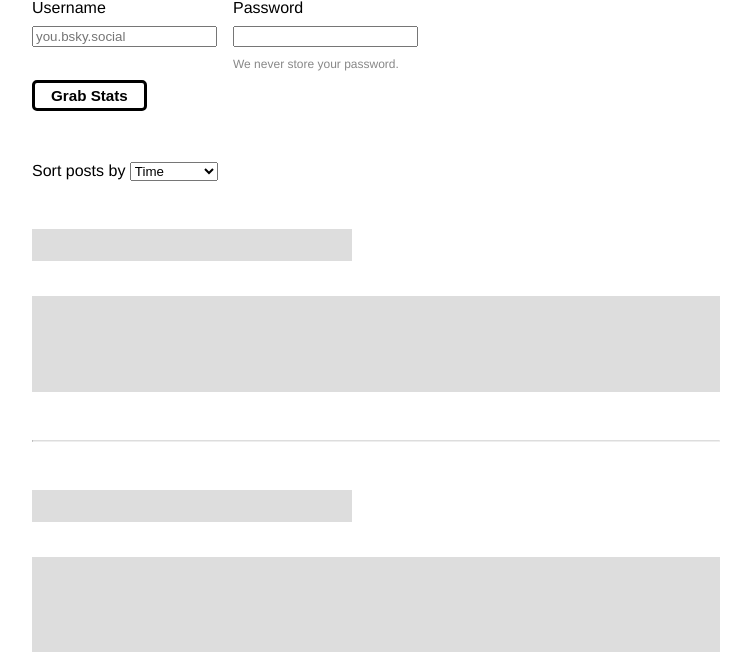
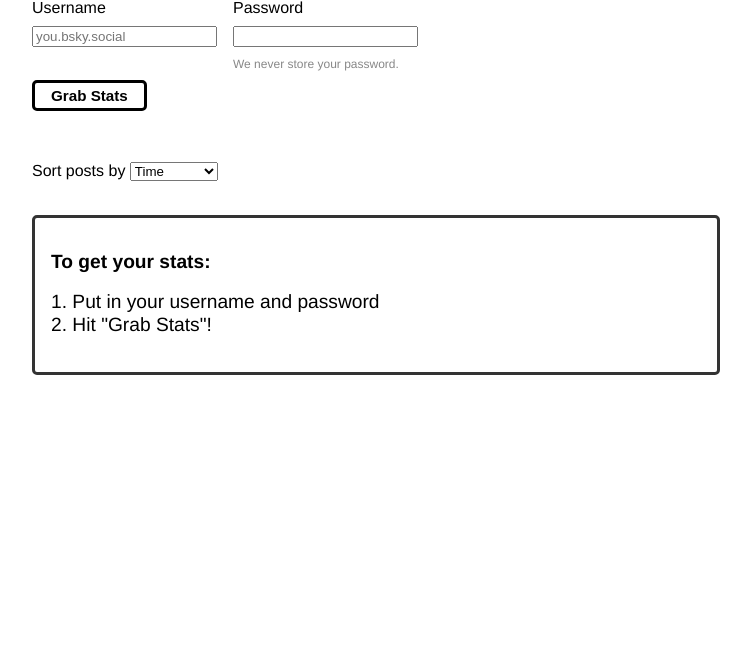
Before and after one commit to Pandahead33/blueskies-forever, a FastAPI app: page / in a window 1280 px wide. Shown: the part 119-771 px from the top of the page, without its empty margins (264-1015 px from the left). Run offline with FastAPI, Linux system fonts and the light colour scheme.

Commit message:
styling fixes, better loading ux, empty state to tell users what to do

```diff
--- a/static/index.css
+++ b/static/index.css
@@ -122,6 +122,7 @@ main {
     grid-template-columns: min-content 1fr;
     gap: 1rem;
     padding-bottom: 1rem;
+    border-radius: 5px;
 }
 
 .tiny-text {
@@ -137,6 +138,10 @@ main {
     padding-bottom: 1rem;
 }
 
+.medium-mb {
+    margin-bottom: 3rem;
+}
+
 .stats-button {
   display: flex;
   align-items: center;
@@ -148,6 +153,7 @@ main {
   border-radius: 5px;
   background-color: transparent;
   font-weight: bold;
+  color: black;
 }
 
 .htmx-indicator {
@@ -186,3 +192,22 @@ hr {
     font-size: 1.2rem;
     font-weight: 700;
 }
+
+.post-empty-state {
+    border: 3px solid #333;
+    border-radius: 5px;
+    min-height: 10rem;
+    padding: 1rem;
+}
+
+.post-empty-state p {
+    font-size: 1.2rem;
+    font-weight: bold;
+}
+
+.post-empty-state ol {
+    font-size: 1.2rem;
+    list-style-type: decimal;
+    list-style-position: inside;
+    line-height: 1.2;
+}
--- a/templates/index.html
+++ b/templates/index.html
@@ -16,7 +16,7 @@
     <form class="config"
           data-hx-post="/stats"
           data-hx-target="#post-stats"
-          data-hx-indicator="#indicator"
+          data-hx-indicator=".indicator"
           data-hx-trigger="submit">
 
         <div class="user-info">
@@ -31,12 +31,17 @@
             </div>
         </div>
 
-        <button type="submit" class="stats-button">Grab Stats <img id="indicator" class="htmx-indicator" src="static/icons/loading.gif" width="16px"/></button>
+        <button type="submit" class="stats-button"><span>Grab<span
+                class="indicator htmx-indicator">bing</span> Stats</span> <img id="indicator"
+                                                                               class="indicator htmx-indicator"
+                                                                               src="static/icons/loading.gif"
+                                                                               width="16px"/>
+        </button>
 
         <div>
             <label for="sort">Sort posts by</label>
             <select id="sort" name="sort" data-hx-post="/stats" data-hx-target="#post-stats"
-                    data-hx-indicator="#indicator" data-hx-trigger="change">
+                    data-hx-indicator=".indicator" data-hx-trigger="change">
                 <option value="time">Time</option>
                 <option value="likes">Likes</option>
                 <option value="replies">Replies</option>
@@ -47,7 +52,7 @@
         </div>
     </form>
 
-    <div id="post-stats">
+    <div class="indicator htmx-indicator">
         <div class="post-skeleton">
             <div class="metrics"></div>
             <div class="content"></div>
@@ -57,6 +62,16 @@
             <div class="metrics"></div>
             <div class="content"></div>
         </div>
+        <hr>
+    </div>
+
+    <div id="post-stats">
+        <div class="post-empty-state"><p>To get your stats:</p>
+            <ol>
+                <li>Put in your username and password</li>
+                <li>Hit "Grab Stats"!</li>
+            </ol>
+        </div>
     </div>
 </main>
 </body>
```
